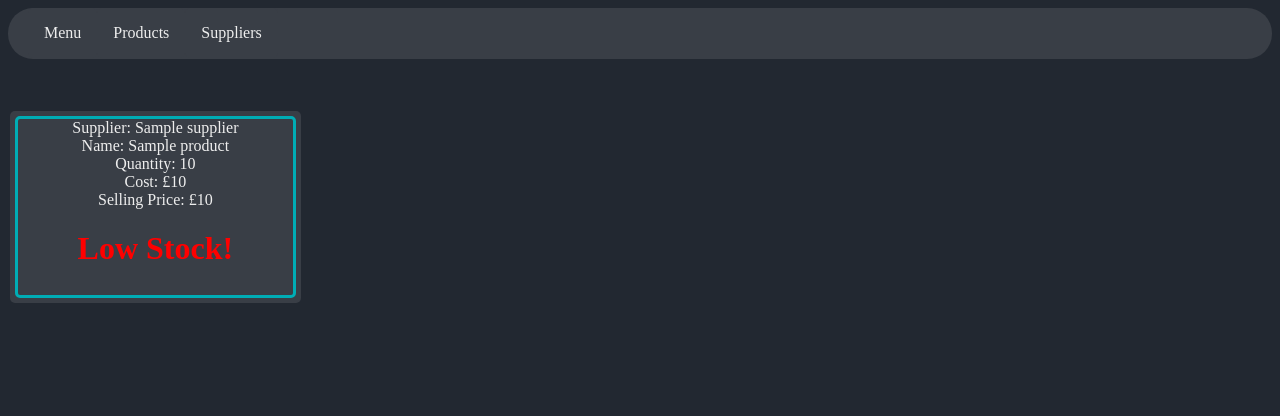
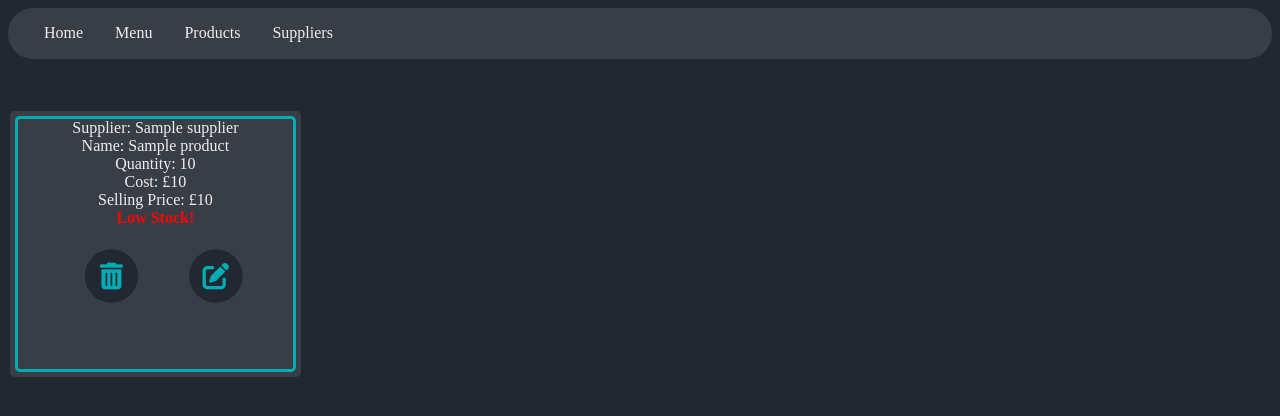
Before and after one commit to Stuart-McCafferty/W5_Inventory_Mangement, a Flask app: page /products in a window 1280 px wide. Shown: the top 416 px of the page. Run offline with Flask 2, Linux system fonts and the light colour scheme; a database or web service that is not in the repository returns one stand-in record (values such as "Sample title"); some libraries are stand-ins or nearby versions.

Commit message:
code review

```diff
--- a/app.py
+++ b/app.py
@@ -1,10 +1,14 @@
 from flask import Flask, render_template
 from controllers.products_controller import products_blueprint
 from controllers.suppliers_controller import suppliers_blueprint
+# from controllers.meals_controller import meals_blueprint
+
+
 app = Flask(__name__)
 
 app.register_blueprint(products_blueprint)
 app.register_blueprint(suppliers_blueprint)
+# app.register_blueprint(meals_blueprint)
 
 
 @app.route('/')
--- a/models/product.py
+++ b/models/product.py
@@ -1,10 +1,9 @@
 class Product:
-    def __init__(self, _name, _quantity, _cost, _selling_price, low_stock, supplier, meal, _id = None):
+    def __init__(self, _name, _quantity, _cost, _selling_price, low_stock, supplier, _id = None):
         self.name = _name
         self.quantity = _quantity
         self.cost = _cost
         self.selling_price = _selling_price
         self.low_stock = low_stock
         self.supplier = supplier
-        self.meal = meal
         self.id = _id
--- a/repositories/meal_repository.py
+++ b/repositories/meal_repository.py
@@ -12,43 +12,16 @@ def save(meal):
     return meal
 
 
+def delete_all():
+    sql = "DELETE FROM meals"
+    run_sql(sql)
+
 def select_all():
     meals = []
     sql = "SELECT * FROM meals"
     results = run_sql(sql)
 
     for row in results:
-        meal = Meal(row['name'], row['in_stock'])
+        meal = Meal(row['name'], row['in_stock'], row['id'])
         meals.append(meal)
     return meals
-
-# works
-def delete_all():
-    sql = "DELETE FROM meals"
-    run_sql(sql)
-
-
-# works
-def select(id):
-    meal = None
-    sql = "SELECT * FROM meals WHERE id = %s"
-    values = [id]
-    results = run_sql(sql, values)
-
-    if results:
-        result = results[0]
-        meal = Meal(result['name'], result['in_stock'])
-    return meal
-
-
-# works
-def delete(id):
-    sql = "DELETE  FROM meals WHERE id = %s"
-    values = [id]
-    run_sql(sql, values)
-
-# works
-def update(meal):
-    sql = "UPDATE meals SET (name, in_stock) = (%s, %s) WHERE id = %s"
-    values = [meal.name, meal.in_stock]
-    run_sql(sql, values)
--- a/repositories/product_repository.py
+++ b/repositories/product_repository.py
@@ -3,13 +3,12 @@ from models.product import Product
 from models.supplier import Supplier
 from models.meal import Meal
 import repositories.supplier_repository as supplier_repository
-import repositories.meal_repository as meal_repository
 
 
 # works
 def save(product):
-    sql = "INSERT INTO products(name, quantity, cost, selling_price, low_stock, supplier_id, meal_id) VALUES (%s, %s, %s, %s, %s, %s, %s) RETURNING *"
-    values = [product.name, product.quantity, product.cost, product.selling_price, product.low_stock, product.supplier.id, product.meal.id]
+    sql = "INSERT INTO products(name, quantity, cost, selling_price, low_stock, supplier_id) VALUES (%s, %s, %s, %s, %s, %s) RETURNING *"
+    values = [product.name, product.quantity, product.cost, product.selling_price, product.low_stock, product.supplier.id]
     results = run_sql(sql, values)
     id = results[0]['id']
     product.id = id
@@ -23,8 +22,7 @@ def select_all():
     results =run_sql(sql)
     for row in results:
         supplier = supplier_repository.select(row['supplier_id'])
-        meal = meal_repository.select(row['meal_id'])
-        product = Product(row['name'], row['quantity'], row['cost'], row['selling_price'], row['low_stock'], supplier, meal, row['id'])
+        product = Product(row['name'], row['quantity'], row['cost'], row['selling_price'], row['low_stock'], supplier, row['id'])
         products.append(product)
     return products
 
@@ -41,8 +39,8 @@ def delete(id):
 
 # works
 def update(product):
-    sql = "UPDATE products SET (name, quantity, cost, selling_price, low_stock, supplier_id, meal_id) = (%s, %s, %s, %s, %s, %s, %s) WHERE id = %s"
-    values = [product.name, product.quantity, product.cost, product.selling_price, product.low_stock, product.supplier.id, product.meal.id, product.id]
+    sql = "UPDATE products SET (name, quantity, cost, selling_price, low_stock, supplier_id) = (%s, %s, %s, %s, %s, %s) WHERE id = %s"
+    values = [product.name, product.quantity, product.cost, product.selling_price, product.low_stock, product.supplier.id, product.id]
     run_sql(sql,values)
 
 def select(id):
@@ -53,6 +51,5 @@ def select(id):
 
     if result is not None:
         supplier = supplier_repository.select(result['supplier_id'])
-        meal = meal_repository.select(result['meal_id'])
-        product = Product(result['name'], result['quantity'], result['cost'], result['selling_price'], result['low_stock'], supplier, meal, result['id'])
+        product = Product(result['name'], result['quantity'], result['cost'], result['selling_price'], result['low_stock'], supplier, result['id'])
     return product
--- a/static/styles.css
+++ b/static/styles.css
@@ -92,6 +92,7 @@ ul li ul li {
     margin: 5px;
     text-align: center;
     width: 100%;
+    height: 250px;
 }
 
 .outside_box {
@@ -111,6 +112,7 @@ ul li ul li {
     width: 20%;
     display: flex;
     align-items: center;
+    height: 100px;
 }
 
 
@@ -118,18 +120,14 @@ ul li ul li {
     width: 20%;
     display: flex;
     align-items: center;
+    height: 100px
 }
 
-.delete {
+.buttons {
     background:#393E46;
 	border-color: #393E46;
 	border-style: solid;
-}
-
-.edit {
-    background:#393E46;
-    border-color: #393E46;
-	border-style: solid;
+    height: 100px;
 }
 
 div {
@@ -154,6 +152,23 @@ div {
 
 .button_box {
     width:95%;
+    height: 100px;
     display:flex;
     justify-content: space-evenly;
 }
+
+.outside_box_supplier {
+    float: left;
+    width: 30%;
+    background:#393E46;
+    border-radius: 5px;
+    margin: 2px;
+    display: flex;
+    align-items: center;
+    justify-content: center;
+
+}
+
+h4 {
+    margin: 0px;
+}
--- a/templates/base.html
+++ b/templates/base.html
@@ -5,14 +5,20 @@
   <meta name="viewport" content="width=device-width, initial-scale=1.0">
   <meta http-equiv="X-UA-Compatible" content="ie=edge">
   <link rel="stylesheet" href= " {{ url_for('static', filename='styles.css') }}">
-
+  <script src="https://kit.fontawesome.com/f4aaabe6a8.js" crossorigin="anonymous"></script>
   <title>Inventory Manager </title>
 </head>
 <body>
   <header>
     <nav>
       <ul>
-        <li><a href="/">Menu</a></li>
+        <li><a href="/">Home</a></li>
+        <li><a href="/meals">Menu</a>
+          <ul class="dropdown">
+            <li><a href="/meals">View Menu</a></li>
+            <li><a href="/meals/new">New Meal</a></li>
+          </ul>
+        </li>
         <li><a href="/products">Products</a>
           <ul class="dropdown">
             <li><a href="/products">View Products</a></li>
@@ -21,7 +27,7 @@
         </li>
         <li><a href="/suppliers">Suppliers</a>
           <ul class="dropdown">
-            <li><a href="/suppliers">View Suppliers</a></li>
+            <li><a href="/suppliers">View Supplier</a></li>
             <li><a href="/suppliers/new">New Supplier</a></li>
           </ul>
         </li>
--- a/templates/index.html
+++ b/templates/index.html
@@ -1,8 +1,4 @@
 {% extends "base.html" %}
 {% block content %}
-<a>Lorem ipsum dolor sit, amet consectetur adipisicing elit. Autem doloribus eius corporis, numquam quae, dicta facere harum cumque voluptatum magnam fugit odio dolorem nulla culpa reprehenderit rem explicabo similique id.</a>
-<a>Lorem ipsum dolor sit, amet consectetur adipisicing elit. Autem doloribus eius corporis, numquam quae, dicta facere harum cumque voluptatum magnam fugit odio dolorem nulla culpa reprehenderit rem explicabo similique id.</a>
-<a>Lorem ipsum dolor sit, amet consectetur adipisicing elit. Autem doloribus eius corporis, numquam quae, dicta facere harum cumque voluptatum magnam fugit odio dolorem nulla culpa reprehenderit rem explicabo similique id.</a>
-<a>Lorem ipsum dolor sit, amet consectetur adipisicing elit. Autem doloribus eius corporis, numquam quae, dicta facere harum cumque voluptatum magnam fugit odio dolorem nulla culpa reprehenderit rem explicabo similique id.</a>
 
 {% endblock %}
--- a/templates/products/index.html
+++ b/templates/products/index.html
@@ -9,20 +9,20 @@
         <div>Cost: £{{product.cost}}</div>
         <div>Selling Price: £{{product.selling_price}}</div>
         {% if product.quantity <= product.low_stock %}
-            <h1 style="color:red;">Low Stock!</h1>
+            <h4 style="color:red;">Low Stock!</h4>
         {% else %}
-            <h1 style="color:Green;">In Stock</h1>
+            <h4 style="color:Green;">In Stock</h4>
         {% endif %}
         <div class="button_box">
             <form class="delete-form" action="/products/{{product.id}}/delete" method="POST">
-                <button class="delete">
+                <button class="buttons">
                     <span class="fa-stack fa-2x">
                         <i class="fa-solid fa-circle fa-stack-2x" style="color:#222831"></i>
                         <i class="fa-solid fa-trash-can fa-stack-1x fa-inverse" style="color:#00ADB5"></i>
                     </span>             </button>
             </form>
             <form class="edit-form" action="/products/{{product.id}}/edit">
-                <button class="edit">
+                <button class="buttons">
                     <span class="fa-stack fa-2x">
                         <i class="fa-solid fa-circle fa-stack-2x" style="color:#222831"></i>
                         <i class="fa-solid fa-pen-to-square fa-stack-1x fa-inverse" style="color:#00ADB5"></i>
--- a/templates/suppliers/index.html
+++ b/templates/suppliers/index.html
@@ -1,14 +1,14 @@
 {% extends 'base.html' %}
 {% block content %}
 {% for supplier in all_suppliers %}
-<div class="outside_box">
+<div class="outside_box_supplier">
     <div class="box">
         <div>Supplier: {{supplier.name}}</div>
         <div>Link: {{supplier.link}}</div>
         <div>Phone: {{supplier.phone}}</div>
         <div class="button_box">
             <form class="delete-form" action="/supplier/{{supplier.id}}/delete" method="POST">
-                <button class="delete">
+                <button class="buttons">
                     <span class="fa-stack fa-2x">
                         <i class="fa-solid fa-circle fa-stack-2x" style="color:#222831"></i>
                         <i class="fa-solid fa-trash-can fa-stack-1x fa-inverse" style="color:#00ADB5"></i>
@@ -16,7 +16,7 @@
                 </button>
             </form>
             <form class="edit-form" action="/suppliers/{{supplier.id}}/edit">
-                <button class="edit">
+                <button class="buttons">
                     <span class="fa-stack fa-2x">
                         <i class="fa-solid fa-circle fa-stack-2x" style="color:#222831"></i>
                         <i class="fa-solid fa-pen-to-square fa-stack-1x fa-inverse" style="color:#00ADB5"></i>
```
Also changed, not shown: db/inventory_manager.sql (+8 -3 lines), controllers/meals_controller.py (added), templates/meals/index.html (added).
